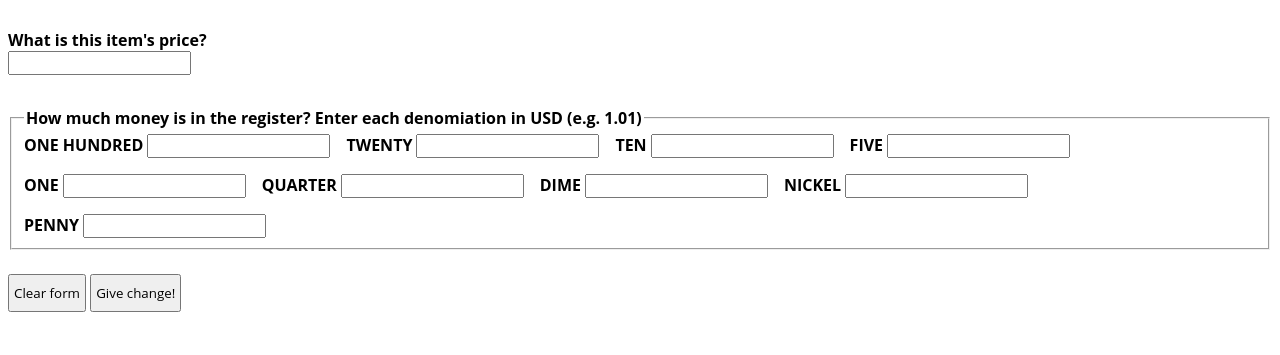
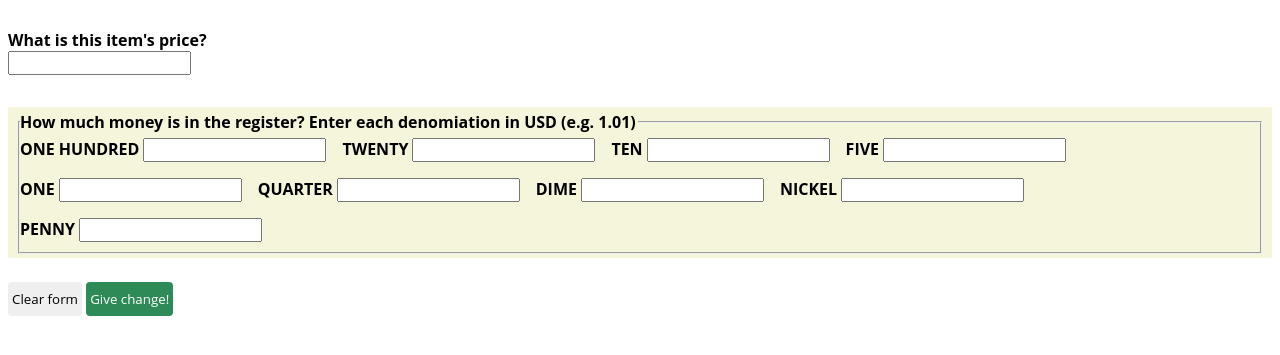
Before and after one commit to laurenjscott/cash-register, a plain HTML site: page index.html in a window 1280 px wide. Shown: the part 135-490 px from the top of the page. Drawn offline with Linux system fonts and the light colour scheme.

Commit message:
added-validation

```diff
--- a/index.css
+++ b/index.css
@@ -27,6 +27,12 @@ fieldset {
   flex-wrap: wrap;
 }
 
+fieldset, legend {
+  padding-left: 0;
+
+}
+
+
 fieldset input {
   margin-left: 0.25rem;
 }
@@ -35,6 +41,13 @@ fieldset input {
 form button {
   padding: 0.5rem 0.25rem;
   margin-top: 1.5rem;
+  border: 0;
+  border-radius: 0.25rem;
+}
+
+form button.btn-check-cash-register {
+  background-color: seagreen;
+  color: #FFF;
 }
 
 
@@ -47,6 +60,11 @@ form, form > input
 
 label, legend {
   font-weight: bold;
+}
+
+.fieldset-wrapper {
+  background-color: beige;
+  padding: 0.25rem 0.5rem;
 }
 
 
--- a/index.html
+++ b/index.html
@@ -14,12 +14,14 @@
     <main>
         <form action="">
             <label for="customer-cash">Enter the amount given by the customer:</label>
-            <input type="number" name="customer-cash" id="customer-cash">
+            <input type="number" name="customer-cash" id="customer-cash" required min=".01">
             <label for="price">What is this item's price?</label>
-            <input type="number" name="price" id="price">
-            <fieldset>
-                <legend>How much money is in the register? Enter each denomiation in USD (e.g. 1.01)</legend>
-            </fieldset>
+            <input type="number" name="price" id="price" required min=".01">
+            <div class="fieldset-wrapper">
+                <fieldset>
+                    <legend>How much money is in the register? Enter each denomiation in USD (e.g. 1.01)</legend>
+                </fieldset>
+            </div>
             <button type="button" class="btn-clear-form">Clear form</button>
             <button type="button" class="btn-check-cash-register">Give change!</button>
         </form>
--- a/index.js
+++ b/index.js
@@ -37,6 +37,7 @@ function renderCashInDrawerInputs() {
 		let label = document.createElement("label");
 		input.type = "number";
 		input.id = currency[0];
+		input.setAttribute("min", "0")
 		label.textContent = currency[0];
 		label.setAttribute("for", input.id);
 		label.appendChild(input);
```
